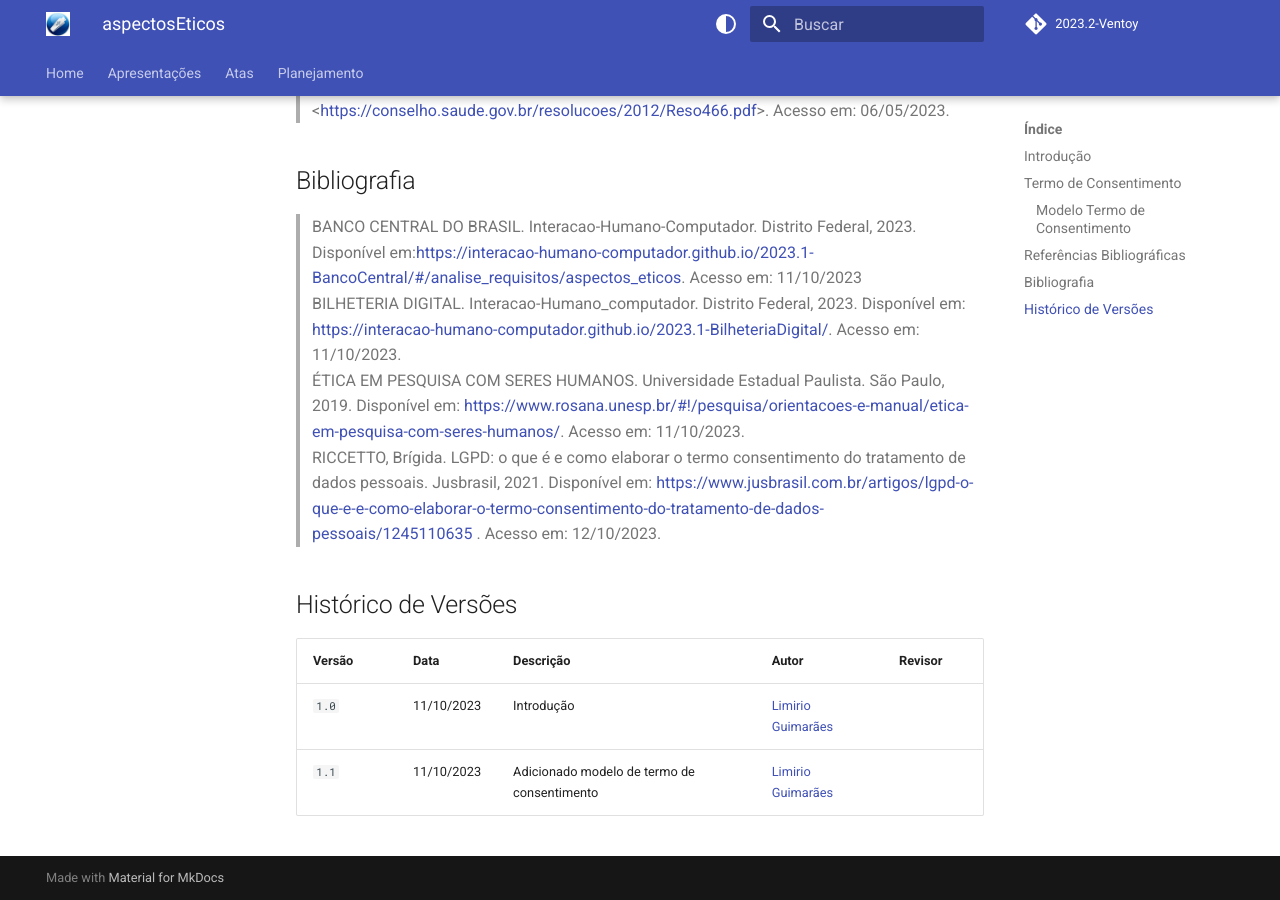
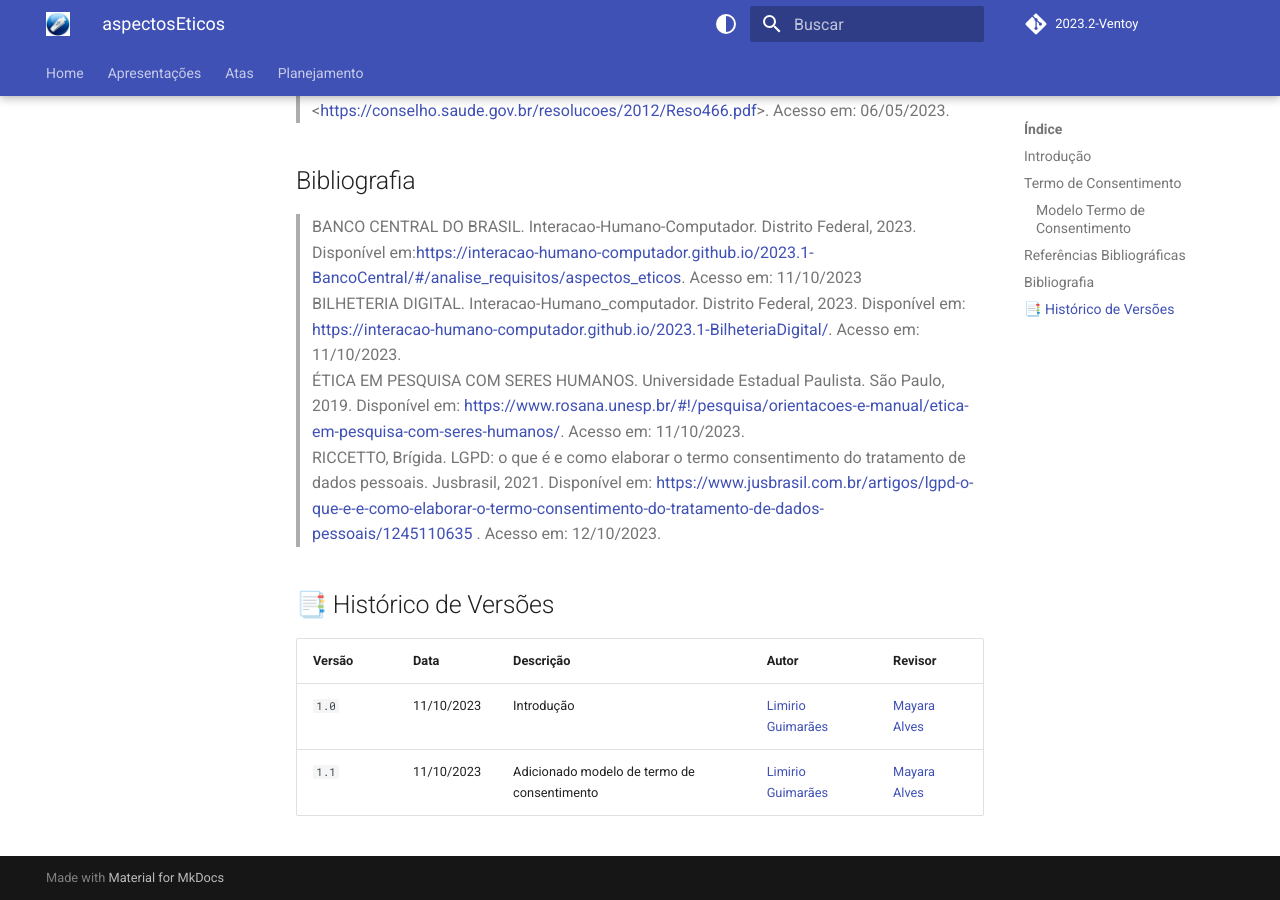
Before and after one commit to Interacao-Humano-Computador/2023.2-Ventoy, an MkDocs documentation site: the page built from docs/AnaliseDeRequisitos/aspectosEticos.md, in a window 1280 px wide and 900 px high, scrolled down 2359 px. Built offline with MkDocs 1.6.1 and Material for MkDocs 9.7.7, drawn with Linux system fonts in a browser that asks for light colours; comment, search, counter and statistics services are not loaded.

Commit message:
Update aspectosEticos.md

```diff
--- a/docs/AnaliseDeRequisitos/aspectosEticos.md
+++ b/docs/AnaliseDeRequisitos/aspectosEticos.md
@@ -39,9 +39,9 @@ Para isso, estamos conduzindo uma série de pesquisas e gostaríamos de solicita
 RICCETTO, Brígida. LGPD: o que é e como elaborar o termo consentimento do tratamento de dados pessoais. Jusbrasil, 2021. Disponível em: <https://www.jusbrasil.com.br/artigos/lgpd-o-que-e-e-como-elaborar-o-termo-consentimento-do-tratamento-de-dados-pessoais/1245110635> . Acesso em: 12/10/2023. <br>
 
 
-## Histórico de Versões
+## 📑 Histórico de Versões
 
 | Versão | Data       | Descrição                                       | Autor                                          | Revisor                                      |
 | ------ | ---------- | ----------------------------------------------- | -----------------------------------------------| ---------------------------------------------|
-| `1.0`  | 11/10/2023 | Introdução | [Limirio Guimarães](https://github.com/LimirioGuimaraes) | |
-| `1.1`  | 11/10/2023 | Adicionado modelo de termo de consentimento | [Limirio Guimarães](https://github.com/LimirioGuimaraes) | |1
+| `1.0`  | 11/10/2023 | Introdução | [Limirio Guimarães](https://github.com/LimirioGuimaraes) |  [Mayara Alves](https://github.com/Mayara-tech)
+| `1.1`  | 11/10/2023 | Adicionado modelo de termo de consentimento | [Limirio Guimarães](https://github.com/LimirioGuimaraes) | [Mayara Alves](https://github.com/Mayara-tech)
```
